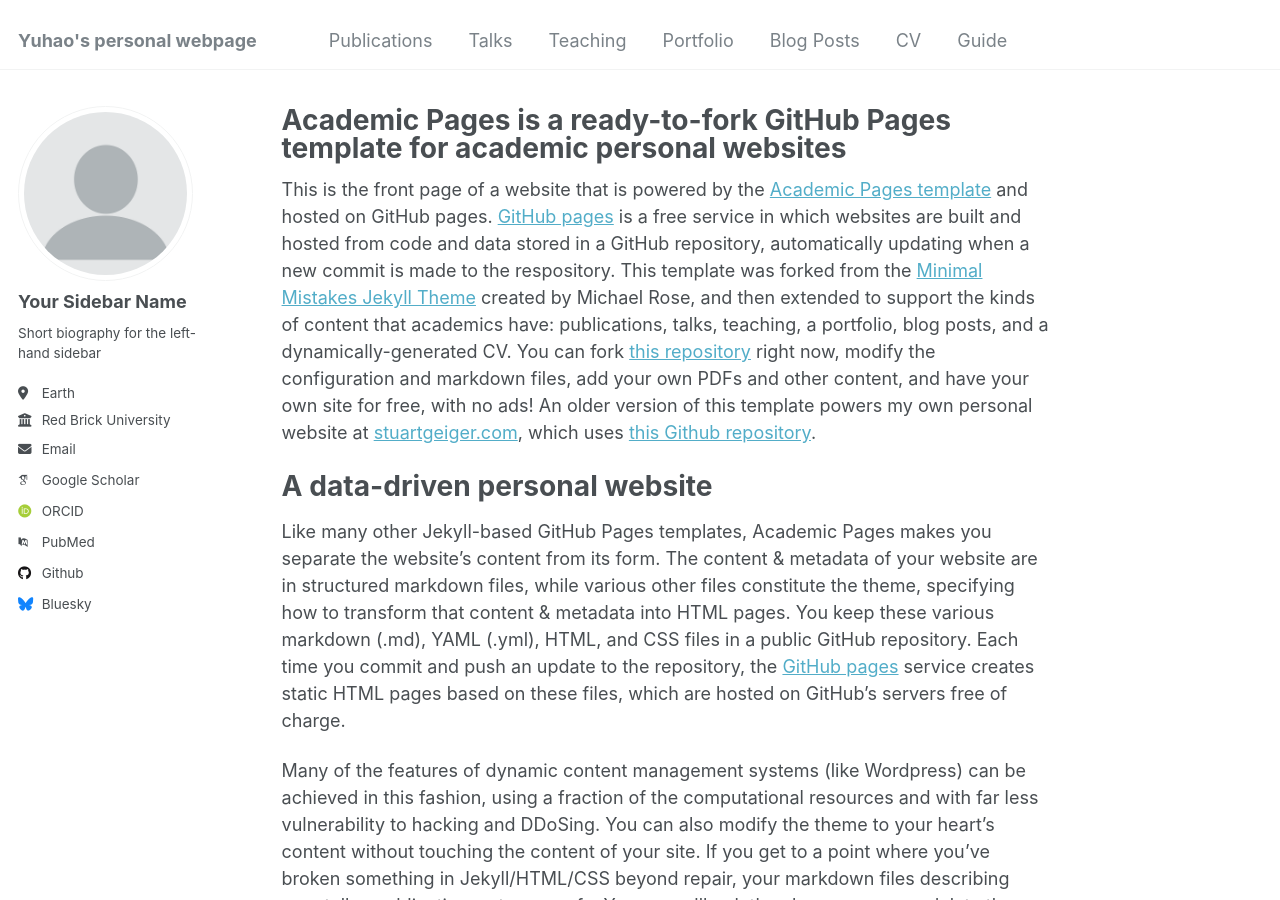
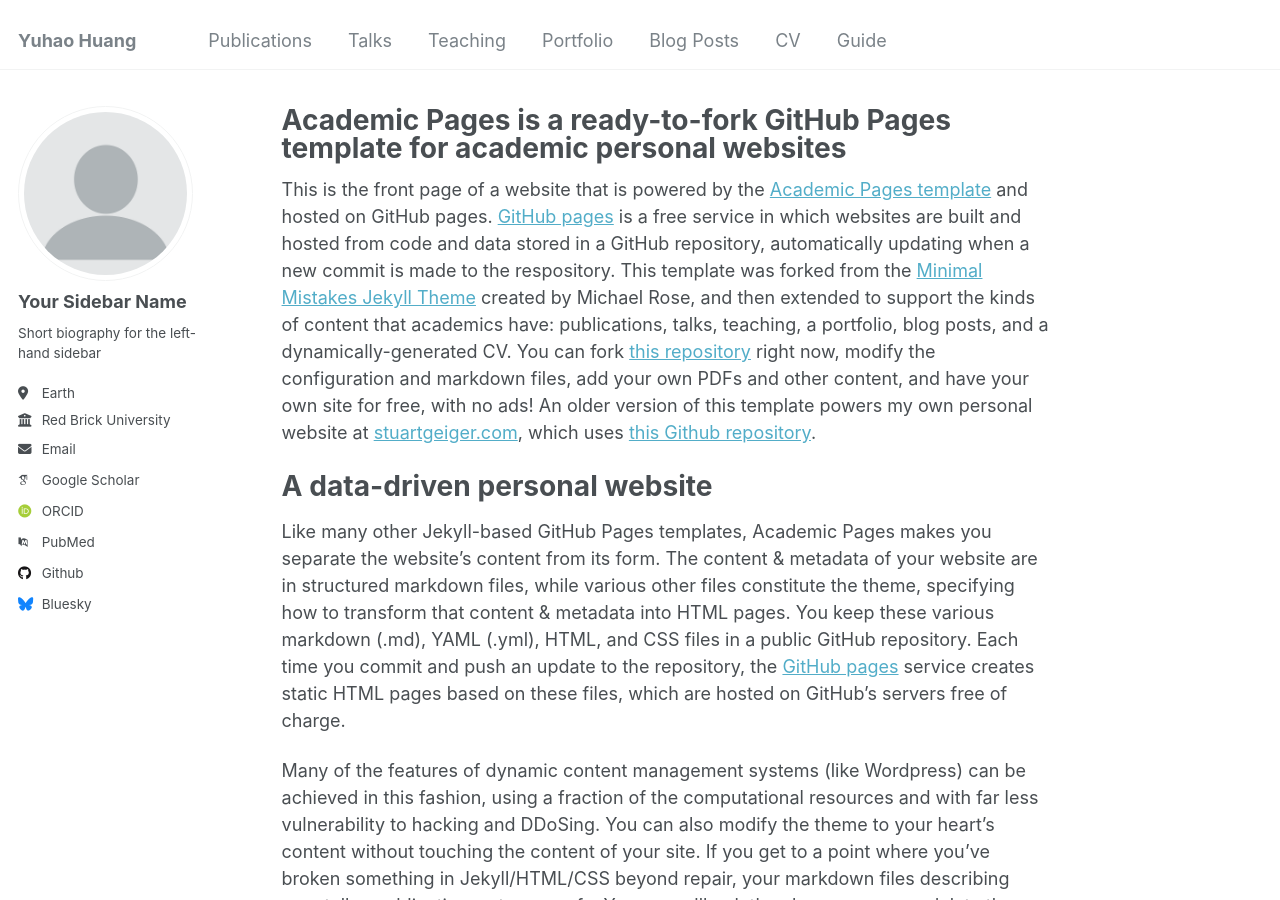
Before and after one commit to Hyh2001/Hyh2001.github.io, a Jekyll site: the page built from _pages/about.md, in a window 1280 px wide and 900 px high. Built offline with Jekyll 4.4.1, drawn with Linux system fonts in a browser that asks for light colours; some web fonts are replaced.

Commit message:
Update _config.yml

```diff
--- a/_config.yml
+++ b/_config.yml
@@ -8,7 +8,7 @@
 
 # Basic Site Settings
 locale                   : "en-US"
-title                    : "Yuhao's personal webpage"
+title                    : "Yuhao Huang"
 title_separator          : "-"
 name                     : &name "Yuhao Huang"
 description              : &description "personal description"
```
